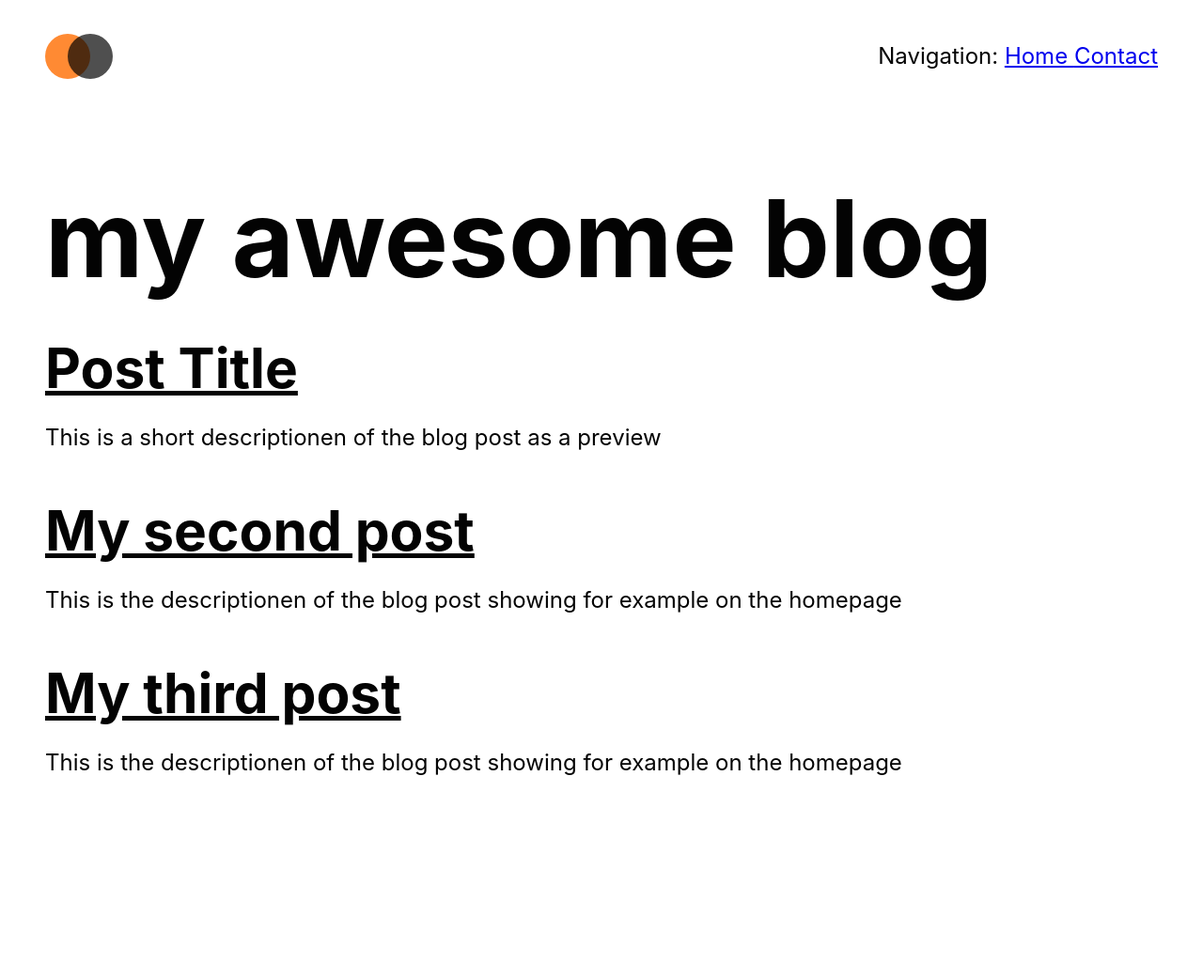
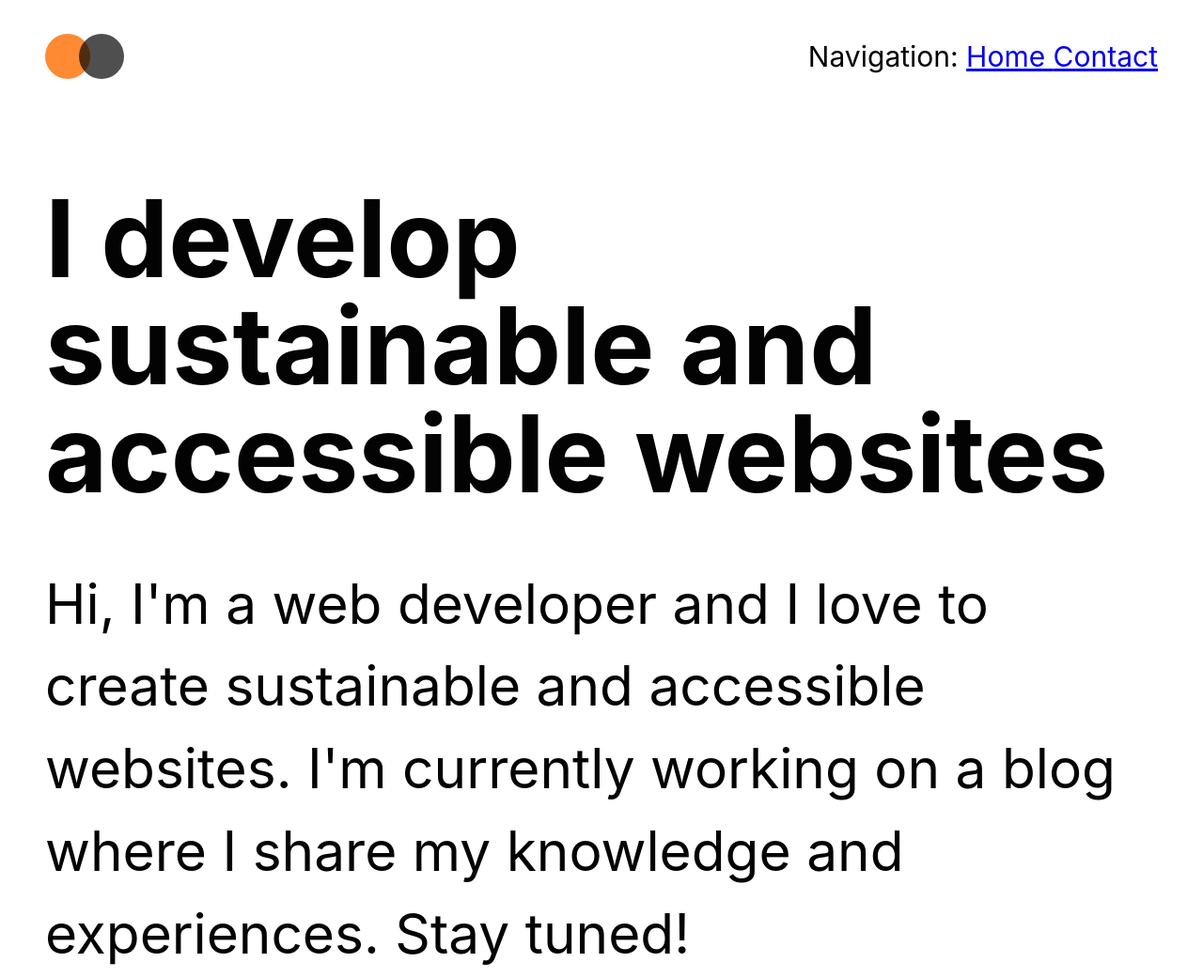
Before and after one commit to joxx/11ty-basics, an Eleventy site: page src/pages/index.njk in a window 1280 px wide. Shown: the top 1041 px of the page at 94% size. Before the commit the page ends 870 px from the top, so only its background shows below. Built offline with nearby package versions, Linux system fonts and the light colour scheme; Eleventy itself is replaced by a stand-in of ours; files that its build step writes are made by us from their sources.

Commit message:
structure css

```diff
--- a/src/assets/css/blocks/logo.css
+++ b/src/assets/css/blocks/logo.css
@@ -22,7 +22,7 @@
 
 .logo::after {
   background-color: var(--color-primary);
-  left: var(--space-s);
+  left: var(--space-m);
 }
 
 .logo-v2 {
--- a/src/assets/css/global/global-styles.css
+++ b/src/assets/css/global/global-styles.css
@@ -7,13 +7,31 @@
 body {
   background: var(--color-light);
   color: var(--color-dark);
-  font-size: var(--size-step-0);
+  font-size: var(--size-step-1);
   font-family: var(--font-base);
   line-height: var(--leading-standard);
   margin: 0;
+}
+
+h1 {
+  font-size: var(--size-step-7);
+  line-height: 100%;
+}
+
+h2 {
+  font-size: var(--size-step-4);
+  line-height: 110%;
 }
 
 img {
   width: 100%;
   height: auto;
 }
+
+.region {
+  padding-block: var(--region-space, var(--space-l-xl));
+}
+
+.text-step-4 {
+  font-size: var(--size-step-4);
+}
--- a/src/assets/css/global/variables.css
+++ b/src/assets/css/global/variables.css
@@ -37,6 +37,7 @@
   --size-step-7: clamp(4.0311rem, 2.9453rem + 5.4287vw, 7.1526rem);
   --leading-flat: 1;
   --leading-fine: 1.15;
+  --leading-standard: 1.5;
   --leading-loose: 1.7;
   --font-base: Inter, Segoe UI, Roboto, Helvetica Neue, Arial, sans-serif;
   --font-regular: 400;
@@ -47,6 +48,7 @@
   --transition-movement: 200ms linear;
   --transition-fade: 300ms ease;
   --transition-bounce: 500ms cubic-bezier(0.5, 0.05, 0.2, 1.5);
-  --leading-standard: 1.5;
+
   --wrapper-max-width: 1360px;
+  --region-space: var(--space-m-l);
 }
--- a/src/assets/css/main.css
+++ b/src/assets/css/main.css
@@ -6,6 +6,7 @@
 @import "compositions/wrapper.css";
 
 @import "blocks/logo.css";
+@import "blocks/hero.css";
 
 @media (prefers-reduced-motion: reduce) {
   html:focus-within {
@@ -21,25 +22,6 @@
     scroll-behavior: auto !important;
   }
 }
-
-h1 {
-  font-size: var(--size-step-7);
-  line-height: 100%;
-}
-
-h2 {
-  font-size: var(--size-step-4);
-  line-height: 110%;
-}
-
-p {
-  margin-bottom: 2.5rem;
-}
-
-/* .container {
-  margin-inline: auto;
-  width: min(100% - 2rem, 80rem);
-} */
 
 .full-bleed {
   box-shadow: 0 0 0 100vmax #ff6c00;
--- a/src/pages/index.njk
+++ b/src/pages/index.njk
@@ -1,17 +1,18 @@
 ---
-title: my awesome blog
+title: I develop sustainable and accessible websites
 layout: base
 permalink: /index.html
 ---
 
-<div>
-  <h1>{{ title or "My Blog" }}</h1>
+<div class="container">
+  <h1>{{ title or "my awesome blog" }}</h1>
+  <p class="text-step-4">Hi, I'm a web developer and I love to create sustainable and accessible websites. I'm currently working on a blog where I share my knowledge and experiences. Stay tuned!</p>
+  <div class="region">
+    {% for post in collections.post %}
+    <article>
+      <h2><a href="{{ post.url }}">{{ post.data.title }}</a></h2>
+      <p>{{ post.data.description }}</p>
+    </article>
+    {% endfor %}
+  </div>
 </div>
-
-{% for post in collections.post %}
-
-<article>
-  <h2><a href="{{ post.url }}">{{ post.data.title }}</a></h2>
-  <p>{{ post.data.description }}</p>
-</article>
-{% endfor %}
```
Also changed, not shown: src/assets/css/blocks/hero.css (added).
